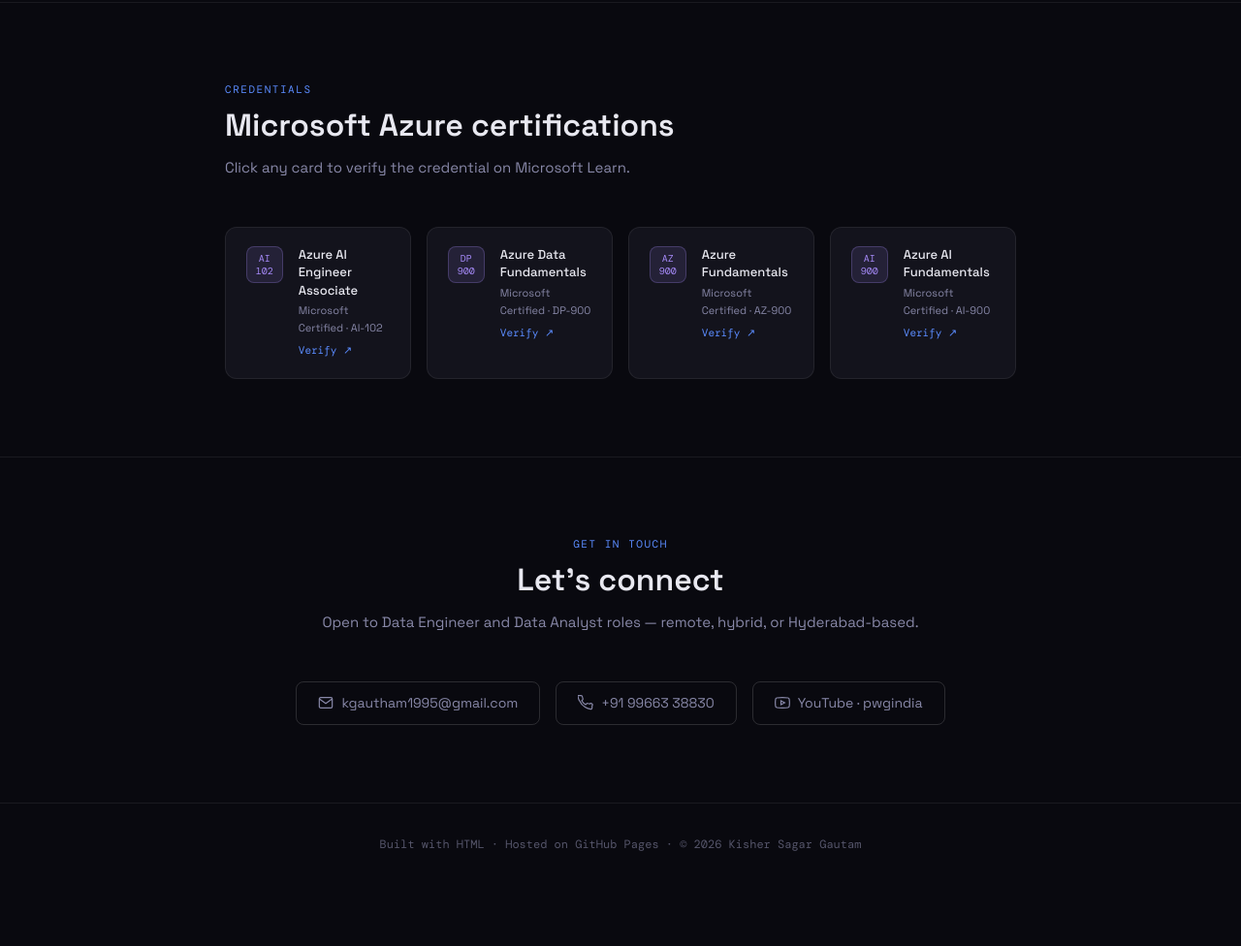
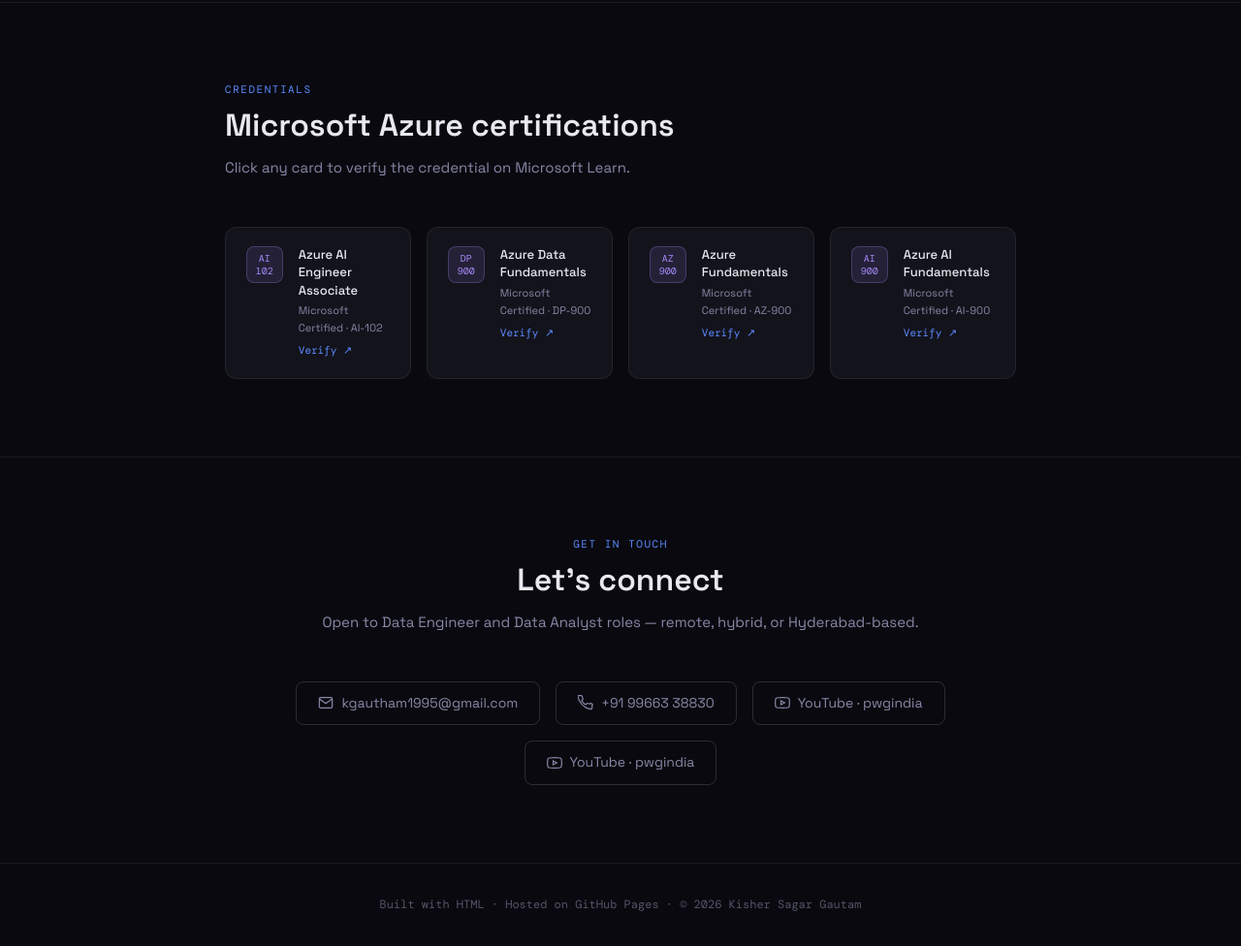
Before and after one commit to kgautham1995/kgautham1995.github.io, a plain HTML site: page index.html in a window 1280 px wide. Shown: the part 4831-5807 px from the top of the page at 97% size. Before the commit the page ends 5745 px from the top, so only its background shows below. Drawn offline with nearby package versions, Linux system fonts and the light colour scheme; a web font is replaced by a local one.

```diff
--- a/index.html
+++ b/index.html
@@ -374,6 +374,10 @@
       <svg viewBox="0 0 24 24" fill="none" stroke="currentColor" stroke-width="1.8"><path d="M22.54 6.42a2.78 2.78 0 00-1.95-1.96C18.88 4 12 4 12 4s-6.88 0-8.59.46A2.78 2.78 0 001.46 6.42 29 29 0 001 12a29 29 0 00.46 5.58 2.78 2.78 0 001.95 1.96C5.12 20 12 20 12 20s6.88 0 8.59-.46a2.78 2.78 0 001.95-1.96A29 29 0 0023 12a29 29 0 00-.46-5.58z"/><polygon points="9.75 15.02 15.5 12 9.75 8.98 9.75 15.02"/></svg>
       YouTube · pwgindia
     </a>
+	<a class="contact-link" href="https://www.linkedin.com/in/kgautham1995" target="_blank" rel="noopener">
+      <svg viewBox="0 0 24 24" fill="none" stroke="currentColor" stroke-width="1.8"><path d="M22.54 6.42a2.78 2.78 0 00-1.95-1.96C18.88 4 12 4 12 4s-6.88 0-8.59.46A2.78 2.78 0 001.46 6.42 29 29 0 001 12a29 29 0 00.46 5.58 2.78 2.78 0 001.95 1.96C5.12 20 12 20 12 20s6.88 0 8.59-.46a2.78 2.78 0 001.95-1.96A29 29 0 0023 12a29 29 0 00-.46-5.58z"/><polygon points="9.75 15.02 15.5 12 9.75 8.98 9.75 15.02"/></svg>
+      YouTube · pwgindia
+    </a>
   </div>
 </section>
 
```
